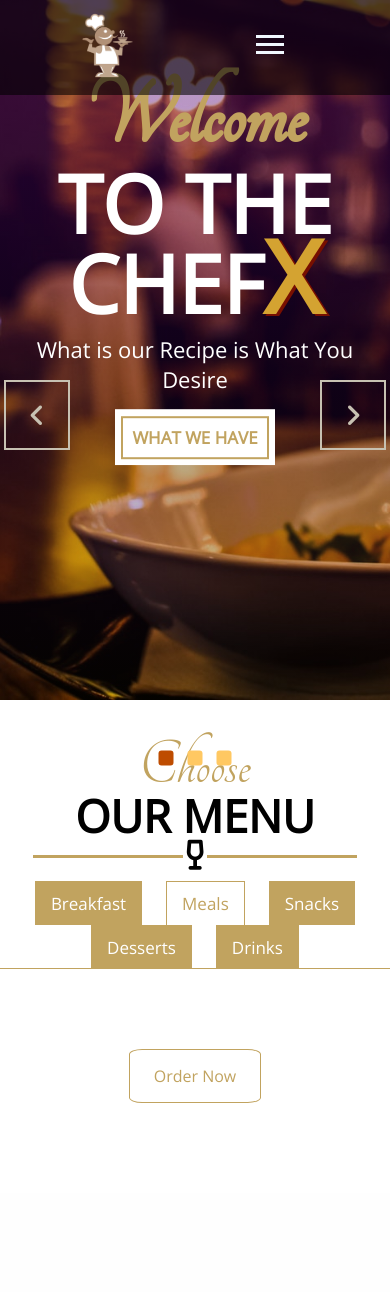
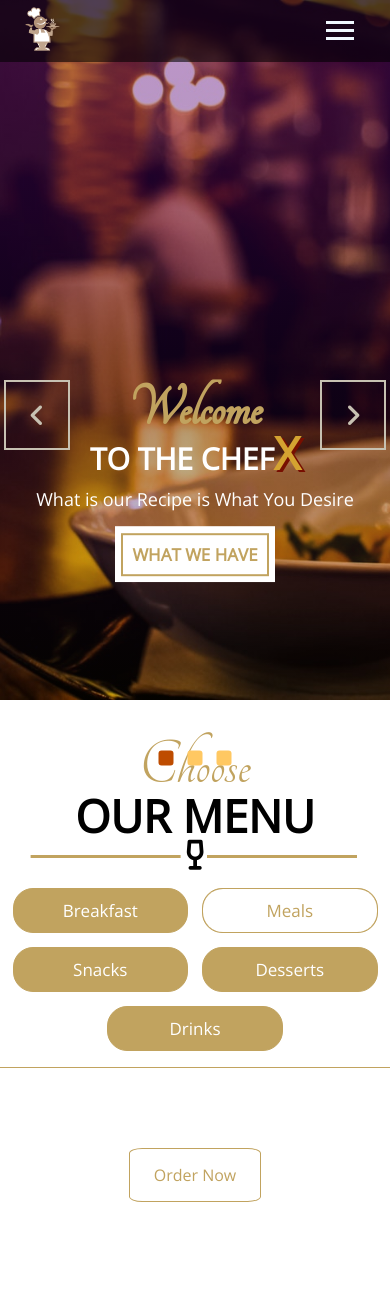
Before and after one commit to YEASIN49/ChefX, a PHP site: page / in a window 390 px wide. Before the commit the page ends 1103 px from the top, so only its background shows below. Run offline with PHP 8.4, Linux system fonts and the light colour scheme; data that the repository does not hold is empty; some libraries are stand-ins or nearby versions.

Commit message:
menu responsiveness done

```diff
--- a/css/style.css
+++ b/css/style.css
@@ -206,6 +206,12 @@ ul {
   /* .navContainer {
     background: rgb(0, 0, 0);
   } */
+  #navLogo {
+    margin: 0;
+  }
+  #brandLogo {
+    width: 85px;
+  }
   .hideable-nav {
     position: absolute;
     display: block;
@@ -240,7 +246,9 @@ ul {
   } */
   .burgerpng {
     display: block;
-    margin: 15px 0;
+    margin: auto 0;
+    width: 80px;
+    padding: 10px;
   }
 }
 
@@ -271,7 +279,8 @@ ul {
 /*Navigation style Ends here*/
 /*All elements inside banner starts here*/
 .topHeader {
-  width: 100%;
+  width: 100vw;
+  max-width: 100%;
   height: 700px;
 }
 
@@ -305,11 +314,13 @@ ul {
   -webkit-animation-duration: 1.5s;
   animation-name: fade;
   animation-duration: 1.5s;
+  height: 700px;
 }
 
 .heroContent {
   /*background-color : rgba(22, 22, 34, 0.548);
  */
+
   position: relative;
   transform: translate(0, -160%);
   overflow: hidden; /* must be used if margin-right:-200px is used in slideFromLeft animation */
@@ -346,6 +357,9 @@ ul {
   line-height: 90%;
   /* animation-name: rotateY;
     animation-duration: 1s;*/
+}
+.alterColor span {
+  font-size: 100px;
 }
 .yRotatable {
   display: inline-block;
@@ -458,6 +472,32 @@ ul {
 .dot:hover {
   background: #be4c00;
 }
+/* *******************
+*
+*   Hero Media
+*
+*********************** */
+@media only screen and (max-width: 768px) {
+  .heroHeader {
+    font-size: 60px;
+  }
+  .alterColor {
+    font-size: 30px;
+  }
+  .alterColor span {
+    font-size: 45px;
+  }
+  .heroP {
+    font-size: 18px;
+  }
+}
+/* ********************
+*
+*
+*   Header Ends here
+*
+*
+******************** */
 /*All elements inside banner ends here*/
 /* ******************
 *********************
@@ -469,7 +509,7 @@ ul {
 ******************** */
 /* All Menu Elements Starts Here*/
 .menuContainer {
-  width: 100vw;
+  width: 100%;
   max-width: 1300px;
   background: white;
   box-sizing: border-box;
@@ -560,8 +600,9 @@ ul {
 .menuHeader .underline::after {
   content: "";
   width: 150px;
+  max-width: 40vw;
   height: 3px;
-  justify-content: center;
+  /* justify-content: center; */
   margin: 15px 12px 0 0;
   transform: translateX(-108%);
   background: #c1a35f;
@@ -572,6 +613,7 @@ ul {
   position: absolute;
   margin: 15px 0 0 12px;
   width: 150px;
+  max-width: 40vw;
   height: 3px;
   background: #c1a35f;
 }
@@ -591,6 +633,7 @@ ul {
 }
 .menuList > img {
   margin: 15px 5px 15px 5px;
+  width: 135px;
 }
 
 .detailContainer:nth-last-child(odd) {
@@ -673,8 +716,34 @@ ul {
 ******************** */
 
 @media only screen and (max-width: 576px) {
+  .menuHeader .underline::after {
+    /* margin: 15px 18px 0 0; */
+    transform: translateX(-109.6%);
+  }
+  .buttonContainer ul {
+    display: flex;
+    flex-flow: row wrap;
+    justify-content: center;
+    margin-bottom: 10px;
+  }
+  .tablinks {
+    margin: 7px;
+    width: 45%;
+    border-bottom: 0.5px solid #c1a35f;
+    border-radius: 20px;
+  }
+  #animatedTabBtn {
+    border-radius: 20px;
+  }
+  .menu li {
+    margin: 0 10px;
+  }
   .menuList {
     width: 90%;
+  }
+
+  .menuList > img {
+    width: 125px;
   }
 }
 
--- a/includes/header.php
+++ b/includes/header.php
@@ -16,7 +16,7 @@
 
                 <h1 class="heroHeader welcomeOn">Welcome </h1>
 
-                <h1 class="alterColor">TO THE CHEF<span class="xRotatable" style="color:#d4a331 ; font-size:100px ; text-shadow:3px 2px #770f01">X</span></h1>
+                <h1 class="alterColor">TO THE CHEF<span class="xRotatable" style="color:#d4a331 ; text-shadow:3px 2px #770f01">X</span></h1>
                 <p class="heroP">What is our Recipe is What You Desire</p>
                 <button type=button onclick="jumpWindow('menuSection')" class="heroBtn btn"><p class="btnP btn">WHAT WE HAVE</p></button>
 
@@ -29,7 +29,7 @@
                 <div class="heroContent">
 
                 <h1 class="heroHeader">Welcome </h1>
-                <h1 class="alterColor">TO THE CHEF<span class="yRotatable" style="color:#d4a331 ; font-size:100px ; text-shadow:2px 2px #770f01">X</span></h1>
+                <h1 class="alterColor">TO THE CHEF<span class="yRotatable" style="color:#d4a331 ; text-shadow:2px 2px #770f01">X</span></h1>
                 <p class="heroP">What is our Recipe is What You Desire</p>
                 <button type=button onclick="jumpWindow('menuSection')" class="heroBtn btn"><p class="btnP btn">WHAT WE HAVE</p></button>
 
@@ -42,7 +42,7 @@
                 <div class="heroContent">
 
                 <h1 class="heroHeader">Welcome </h1>
-                <h1 class="alterColor">TO THE CHEF<span class="zRotatable" style="color:#d4a331 ; font-size:100px ; text-shadow:2px 2px #770f01">X</span></h1>
+                <h1 class="alterColor">TO THE CHEF<span class="zRotatable" style="color:#d4a331 ; text-shadow:2px 2px #770f01">X</span></h1>
                 <p class="heroP">What is our Recipe is What You Desire</p>
                 <button type=button onclick="jumpWindow('menuSection')" class="heroBtn btn"><p class="btnP btn">WHAT WE HAVE</p></button>
 
--- a/includes/menu.php
+++ b/includes/menu.php
@@ -33,7 +33,7 @@
                       ?>
 
                          <li class="menuList">
-                           <img style="width:135px" src="images/menu/menu-1.jpg" alt="Breakfasts">
+                           <img src="images/menu/menu-1.jpg" alt="Breakfasts">
                            <div class="detailContainer">
                              <h3 class="menuTitle font-general">
                                <?php echo htmlentities($result->menu_title);?>
@@ -75,7 +75,7 @@
                     foreach($results as $result){
                       ?>
 
-                         <li class="menuList"><img style="width:135px" src="images/menu/menu-1.jpg" alt="Breakfasts"><div class="detailContainer"><h3 class="menuTitle font-general"><?php echo htmlentities($result->menu_title);?></h3><br><p class="font-general price"><?php echo htmlentities($result->menu_price);?>/-</p><br><p class="itemDetail font-general"><?php echo htmlentities($result->menu_detail);?></p><div class="cartButtonContainer"></div></div></li>
+                         <li class="menuList"><img src="images/menu/menu-1.jpg" alt="Breakfasts"><div class="detailContainer"><h3 class="menuTitle font-general"><?php echo htmlentities($result->menu_title);?></h3><br><p class="font-general price"><?php echo htmlentities($result->menu_price);?>/-</p><br><p class="itemDetail font-general"><?php echo htmlentities($result->menu_detail);?></p><div class="cartButtonContainer"></div></div></li>
 
             <?php }
                     } ?>
@@ -101,7 +101,7 @@
                     foreach($results as $result){
                       ?>
                         <!--NOTE:Folder name case are sensitive in server-->
-                         <li class="menuList"><img style="max-width:135px" src="images/menu/menu-1.jpg" alt="Breakfasts"><div class="detailContainer"><h3 class="menuTitle font-general"><?php echo htmlentities($result->menu_title);?></h3><br><p class="font-general price"><?php echo htmlentities($result->menu_price);?>/-</p><br><p class="itemDetail font-general"><?php echo htmlentities($result->menu_detail);?></p><div class="cartButtonContainer"></div></div></li>
+                         <li class="menuList"><img src="images/menu/menu-1.jpg" alt="Breakfasts"><div class="detailContainer"><h3 class="menuTitle font-general"><?php echo htmlentities($result->menu_title);?></h3><br><p class="font-general price"><?php echo htmlentities($result->menu_price);?>/-</p><br><p class="itemDetail font-general"><?php echo htmlentities($result->menu_detail);?></p><div class="cartButtonContainer"></div></div></li>
 
             <?php }
                     } ?>
@@ -123,7 +123,7 @@
                     foreach($results as $result){
                       ?>
 
-                         <li class="menuList"><img style="width:135px" src="images/menu/menu-1.jpg" alt="snacks"><div class="detailContainer"><h3 class="menuTitle font-general"><?php echo htmlentities($result->menu_title);?></h3><br><p class="font-general price"><?php echo htmlentities($result->menu_price);?>/-</p><br><p class="itemDetail font-general"><?php echo htmlentities($result->menu_detail);?></p><div class="cartButtonContainer"></div></div></li>
+                         <li class="menuList"><img src="images/menu/menu-1.jpg" alt="snacks"><div class="detailContainer"><h3 class="menuTitle font-general"><?php echo htmlentities($result->menu_title);?></h3><br><p class="font-general price"><?php echo htmlentities($result->menu_price);?>/-</p><br><p class="itemDetail font-general"><?php echo htmlentities($result->menu_detail);?></p><div class="cartButtonContainer"></div></div></li>
 
             <?php }
                     } ?>
@@ -145,7 +145,7 @@
                     foreach($results as $result){
                       ?>
 
-                         <li class="menuList"><img style="width:135px" src="images/menu/menu-1.jpg" alt="dessert"><div class="detailContainer"><h3 class="menuTitle font-general"><?php echo htmlentities($result->menu_title);?></h3><br><p class="font-general price"><?php echo htmlentities($result->menu_price);?>/-</p><br><p class="itemDetail font-general"><?php echo htmlentities($result->menu_detail);?></p><div class="cartButtonContainer"></div></div></li>
+                         <li class="menuList"><img src="images/menu/menu-1.jpg" alt="dessert"><div class="detailContainer"><h3 class="menuTitle font-general"><?php echo htmlentities($result->menu_title);?></h3><br><p class="font-general price"><?php echo htmlentities($result->menu_price);?>/-</p><br><p class="itemDetail font-general"><?php echo htmlentities($result->menu_detail);?></p><div class="cartButtonContainer"></div></div></li>
 
             <?php }
                     } ?>
```
